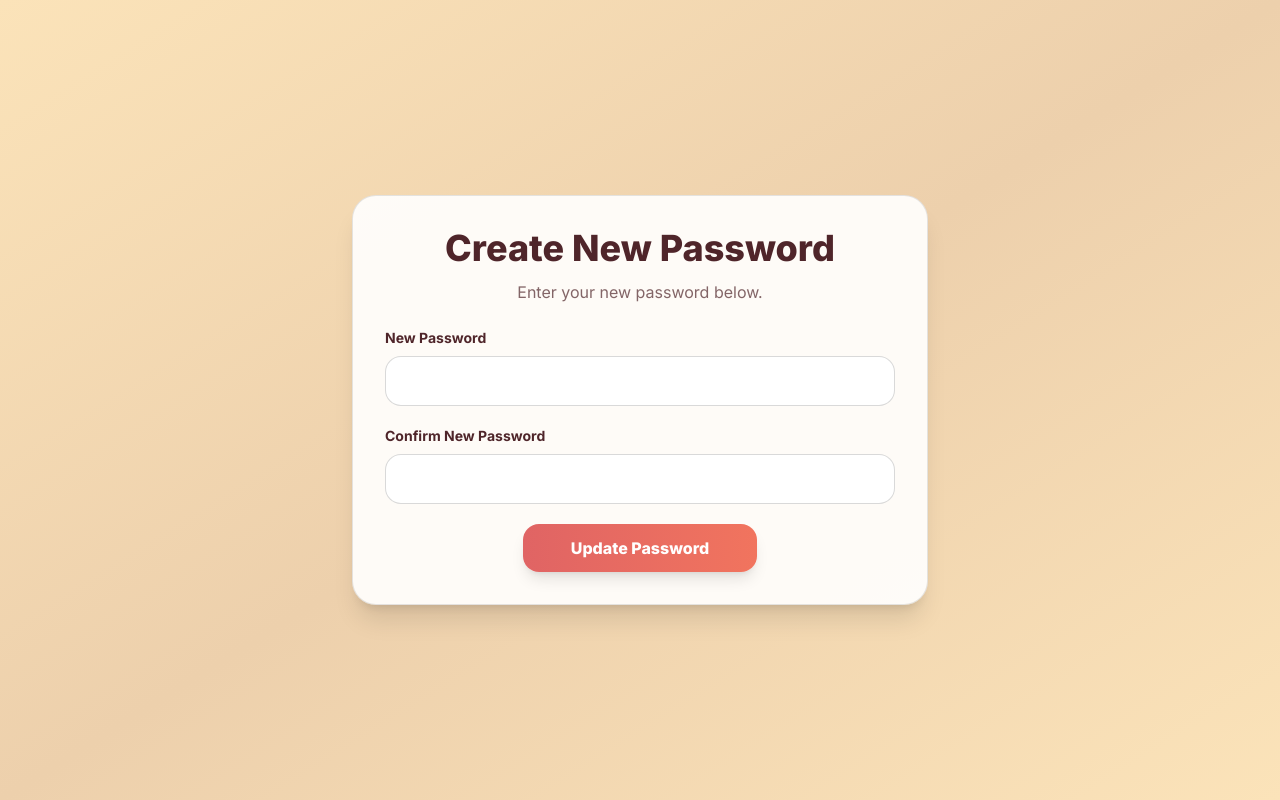
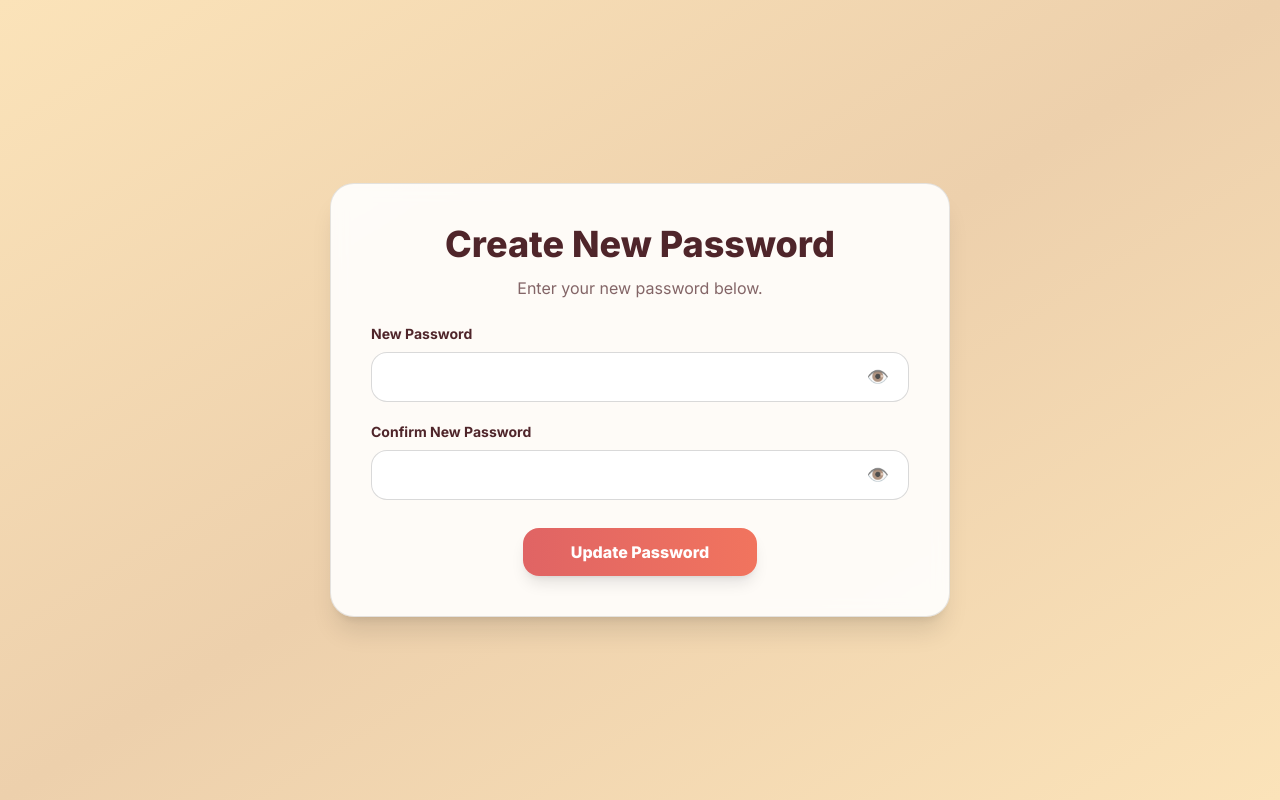
Before and after one commit to yeansreymom25-eng/daily-journal, a Next.js app: page /reset-password in a window 1280 px wide. Built offline with nearby package versions, Linux system fonts and the light colour scheme; no server answers.

Commit message:
add reset password page

```diff
--- a/app/(auth)/reset-password/page.tsx
+++ b/app/(auth)/reset-password/page.tsx
@@ -9,8 +9,14 @@ export default function ResetPasswordPage() {
 
   const [password, setPassword] = useState("");
   const [confirmPassword, setConfirmPassword] = useState("");
+
+  const [showPassword, setShowPassword] = useState(false);
+  const [showConfirmPassword, setShowConfirmPassword] = useState(false);
+
   const [loading, setLoading] = useState(false);
   const [ready, setReady] = useState(false);
+  const [errorMessage, setErrorMessage] = useState("");
+  const [successMessage, setSuccessMessage] = useState("");
 
   useEffect(() => {
     const prepareRecovery = async () => {
@@ -24,8 +30,11 @@ export default function ResetPasswordPage() {
   async function onSubmit(e: React.FormEvent) {
     e.preventDefault();
 
+    setErrorMessage("");
+    setSuccessMessage("");
+
     if (password !== confirmPassword) {
-      alert("Passwords do not match.");
+      setErrorMessage("Passwords do not match.");
       return;
     }
 
@@ -38,56 +47,100 @@ export default function ResetPasswordPage() {
     setLoading(false);
 
     if (error) {
-      alert(error.message);
+      setErrorMessage(error.message);
       return;
     }
 
-    alert("Password updated successfully.");
+    setSuccessMessage("Password updated successfully. Redirecting to login...");
+
+    setTimeout(() => {
       router.push("/login");
+    }, 1500);
   }
 
   return (
-    <div className="min-h-screen flex items-center justify-center px-4 bg-gradient-to-br from-[#fbe3b9] via-[#edd0ac] to-[#fbe3b9]">
-      <div className="w-full max-w-xl bg-white/90 rounded-3xl shadow-xl border border-black/10 p-6 sm:p-8">
+    <div className="min-h-screen flex flex-col relative overflow-hidden">
+      <div className="absolute inset-0 z-0 bg-gradient-to-br from-[#fbe3b9] via-[#edd0ac] to-[#fbe3b9]" />
+
+      <main className="relative z-10 min-h-screen flex items-center justify-center px-4 sm:px-6">
+        <div className="w-full max-w-[620px]">
+          <div className="bg-white/90 backdrop-blur border border-black/10 rounded-3xl shadow-xl px-6 sm:px-10 py-10">
             <h1 className="text-3xl sm:text-4xl font-extrabold text-[#4f252a] text-center">
               Create New Password
             </h1>
 
-        <p className="text-center text-[#4f252a]/70 mt-3 mb-6">
+            <p className="text-center text-[#4f252a]/70 mt-3 mb-6 text-sm sm:text-base">
               Enter your new password below.
             </p>
 
             {!ready ? (
-          <p className="text-center text-[#4f252a]">Loading...</p>
+              <p className="text-center text-[#4f252a] font-medium">Loading...</p>
             ) : (
+              <>
+                {errorMessage && (
+                  <div className="mb-4 rounded-2xl border border-red-200 bg-red-50 px-4 py-3 text-sm sm:text-base text-red-700">
+                    {errorMessage}
+                  </div>
+                )}
+
+                {successMessage && (
+                  <div className="mb-4 rounded-2xl border border-green-200 bg-green-50 px-4 py-3 text-sm sm:text-base text-green-700">
+                    {successMessage}
+                  </div>
+                )}
+
                 <form onSubmit={onSubmit} className="space-y-5">
                   <div>
                     <label className="block text-sm font-bold mb-2 text-[#4f252a]">
                       New Password
                     </label>
+
+                    <div className="relative">
                       <input
-                type="password"
+                        type={showPassword ? "text" : "password"}
                         value={password}
                         onChange={(e) => setPassword(e.target.value)}
-                className="w-full border border-black/15 rounded-2xl px-5 py-3 text-base outline-none focus:ring-2 focus:ring-[#e06464]/30 bg-white"
+                        className="w-full border border-black/15 rounded-2xl px-5 py-3 pr-14 text-base outline-none focus:ring-2 focus:ring-[#e06464]/30 bg-white"
                         required
                       />
+
+                      <button
+                        type="button"
+                        onClick={() => setShowPassword((v) => !v)}
+                        className="absolute right-5 top-1/2 -translate-y-1/2 text-lg opacity-80 hover:opacity-100 transition"
+                        aria-label={showPassword ? "Hide password" : "Show password"}
+                      >
+                        {showPassword ? "🙈" : "👁️"}
+                      </button>
+                    </div>
                   </div>
 
                   <div>
                     <label className="block text-sm font-bold mb-2 text-[#4f252a]">
                       Confirm New Password
                     </label>
+
+                    <div className="relative">
                       <input
-                type="password"
+                        type={showConfirmPassword ? "text" : "password"}
                         value={confirmPassword}
                         onChange={(e) => setConfirmPassword(e.target.value)}
-                className="w-full border border-black/15 rounded-2xl px-5 py-3 text-base outline-none focus:ring-2 focus:ring-[#e06464]/30 bg-white"
+                        className="w-full border border-black/15 rounded-2xl px-5 py-3 pr-14 text-base outline-none focus:ring-2 focus:ring-[#e06464]/30 bg-white"
                         required
                       />
+
+                      <button
+                        type="button"
+                        onClick={() => setShowConfirmPassword((v) => !v)}
+                        className="absolute right-5 top-1/2 -translate-y-1/2 text-lg opacity-80 hover:opacity-100 transition"
+                        aria-label={showConfirmPassword ? "Hide confirm password" : "Show confirm password"}
+                      >
+                        {showConfirmPassword ? "🙈" : "👁️"}
+                      </button>
+                    </div>
                   </div>
 
-            <div className="flex justify-center">
+                  <div className="flex justify-center pt-2">
                     <button
                       type="submit"
                       disabled={loading}
@@ -97,8 +150,11 @@ export default function ResetPasswordPage() {
                     </button>
                   </div>
                 </form>
+              </>
             )}
           </div>
         </div>
+      </main>
+    </div>
   );
 }
```
Lines whose indentation alone changed are shown as unchanged.
